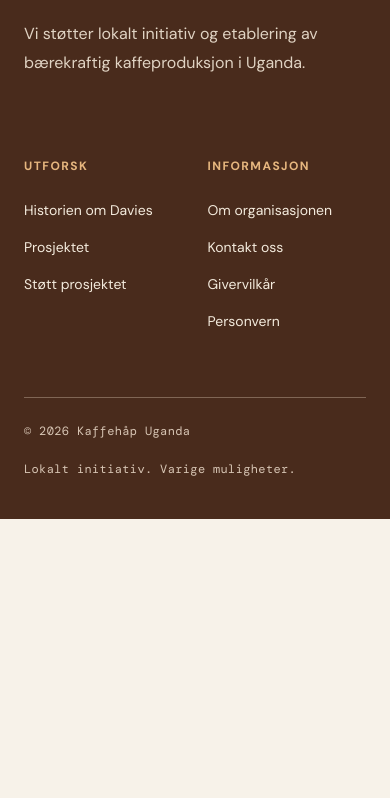
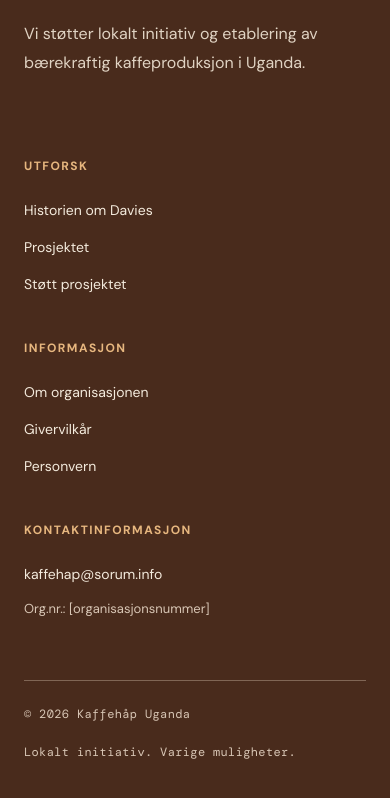
Before and after one commit to hannaso91/kaffehaapUganda, a plain HTML site: page index.html in a window 390 px wide. Shown: the part 8613-9411 px from the top of the page. Before the commit the page ends 9132 px from the top, so only its background shows below. Drawn offline with nearby package versions, Linux system fonts and the light colour scheme; files whose address does not match are found by name.

Commit message:
Fikset footer
Fjernet kontakt oss og lagt til kontaktinformasjon i footer istedet

```diff
--- a/index.html
+++ b/index.html
@@ -350,20 +350,27 @@
         </section>
 
 
+
 <footer class="site-footer">
     <section class="footer-inner" aria-label="Om Kaffehåp Uganda">
+
         <header class="footer-intro">
             <p class="footer-kicker">KAFFEHÅP UGANDA</p>
+
             <h2>Dyrk håp.<br>Skap muligheter.</h2>
+
             <p>
                 Vi støtter lokalt initiativ og etablering
                 av bærekraftig kaffeproduksjon i Uganda.
             </p>
         </header>
 
+
         <nav class="footer-navigation" aria-label="Bunnavigasjon">
+
             <section aria-labelledby="footer-explore">
                 <h3 id="footer-explore">Utforsk</h3>
+
                 <ul>
                     <li><a href="#historien">Historien om Davies</a></li>
                     <li><a href="#prosjektet">Prosjektet</a></li>
@@ -373,13 +380,26 @@
 
             <section aria-labelledby="footer-information">
                 <h3 id="footer-information">Informasjon</h3>
+
                 <ul>
                     <li><a href="om-oss.html">Om organisasjonen</a></li>
-                        <li><a href="kontakt.html">Kontakt oss</a></li>
                     <li><a href="givervilkar.html">Givervilkår</a></li>
                     <li><a href="personvern.html">Personvern</a></li>
                 </ul>
             </section>
+
+            <section aria-labelledby="footer-contact">
+                <h3 id="footer-contact">Kontaktinformasjon</h3>
+
+                <address>
+                    <a href="mailto:kaffehap@sorum.info">
+                        kaffehap@sorum.info
+                    </a>
+
+                    <p>Org.nr.: [organisasjonsnummer]</p>
+                </address>
+            </section>
+
         </nav>
     </section>
 
@@ -388,4 +408,5 @@
         <p>Lokalt initiativ. Varige muligheter.</p>
     </section>
 </footer>
+
 </html>
--- a/style.css
+++ b/style.css
@@ -1213,9 +1213,23 @@ h1,h2,h3,p{
 
 .footer-navigation {
     display: grid;
-    grid-template-columns: 1fr 1fr;
-    gap: 45px;
+    grid-template-columns: repeat(3, minmax(0, 1fr));
+    gap: 35px;
     padding-top: 15px;
+}
+
+.footer-navigation address {
+    font-style: normal;
+}
+
+.footer-navigation address a {
+    overflow-wrap: anywhere;
+}
+
+.footer-navigation address p {
+    font-size: 13px;
+    margin-top: 16px;
+    color: #D8C6B5;
 }
 
 .footer-navigation h3 {
@@ -1412,6 +1426,10 @@ h1,h2,h3,p{
 
     .footer-grid {
         gap: 30px;
+    }
+
+    .footer-navigation {
+        grid-template-columns: repeat(2, minmax(0, 1fr));
     }
 }
 
@@ -1707,6 +1725,11 @@ h1,h2,h3,p{
     .footer-bottom > span:nth-child(2) {
         display: none;
     }
+
+    .footer-navigation {
+        grid-template-columns: 1fr;
+        gap: 30px;
+    }
 }
 
 
```
Lines whose indentation alone changed are shown as unchanged.
